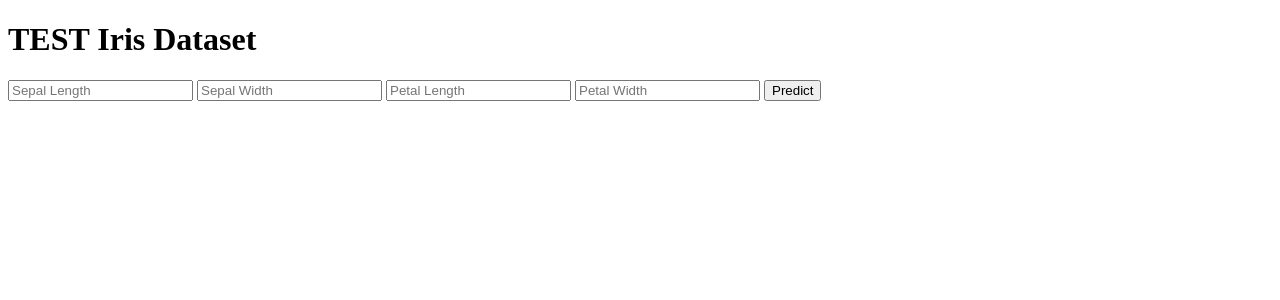
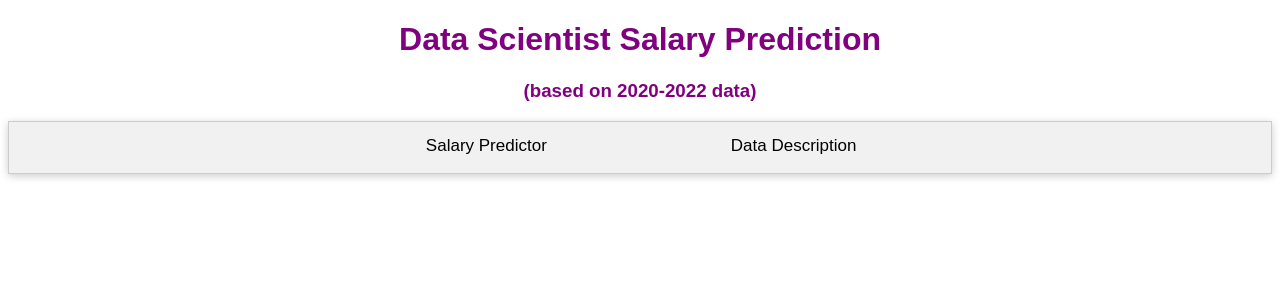
Before and after one commit to alrisc/ads_final_project_aschmig, a Flask app: page / in a window 1280 px wide. Shown: the top 300 px of the page. Run offline with Flask 2, Linux system fonts and the light colour scheme; parts of the project's set-up code (start-up, migrations or seed data) failed here and were passed over.

Commit message:
final project first true push

```diff
--- a/templates/index.html
+++ b/templates/index.html
@@ -1,20 +1,122 @@
 <!DOCTYPE html>
 <html lang="en">
-<head>
+<head style="color:purple;">
     <meta charset="UTF-8">
     <meta http-equiv="X-UA-Compatible" content="IE=edge">
     <meta name="viewport" content="width=device-width, initial-scale=1.0">
-    <title>Document</title>
+    <title>Main Page</title>
+    <ul></ul>
+    <style>
+        h1 {text-align: center;}
+        h2 {text-align: center;}
+        h3 {text-align: center;}
 
+        body {font-family: Arial;color: purple;}
+
+        /* Style the tab */
+        .tab {
+            overflow: hidden;
+            border: 1px solid #ccc;
+            background-color: #f1f1f1;
+            box-shadow: 0 2px 8px 0 rgba(0, 0, 0, 0.2);
+            text-align:center; /*add this to center the buttons*/
+        }
+
+        /* Style the buttons inside the tab */
+        .tab button {
+            background-color: inherit;
+            /*float: left;*/ /*remove floats*/
+            border: none;
+            outline: none;
+            cursor: pointer;
+            padding: 14px 16px;
+            transition: 0.3s;
+            font-size: 17px;
+            width: 24%;
+            border-bottom: 3px solid transparent;/*Add this to prevent flickering/jumping*/
+            text-align:justify; /*add this to center the buttons*/
+        }
+
+        /* Change background color of buttons on hover */
+        .tab button:hover {
+            background-color: #ddd;
+            text-align:justify; /*add this to center the buttons*/
+        }
+
+        /* Create an active/current tablink class */
+        .tab button.active {
+            background-color: #ccc;
+            text-align:justify; /*add this to center the buttons*/
+        }
+
+        /* Style the tab content */
+        .tabcontent {
+            display: none;
+            padding: 6px 12px;
+            border: 1px solid #ccc;
+            border-top: none;
+            text-align:center; /*add this to center the buttons*/
+        }
+
+    </style>
 </head>
-<body>
-    <h1>TEST Iris Dataset</h1>
+
+<body style="color:purple;">
+
+    <h1>Data Scientist Salary Prediction</h1>
+    <h3>(based on 2020-2022 data)</h3>
+
+    <div class="tab" style="text-align:center;">
+        <button class="tablinks" onclick="openTab(event, 'Prediction')" style="text-align: center;">Salary Predictor</button>
+        <button class="tablinks" onclick="openTab(event, 'Data_recap')" style="text-align: center;">Data Description</button>
+    </div>
+
+    <div id="Prediction" class="tabcontent">
         <form action="{{ url_for('predict') }}" method="post">
-        <input type = "text" name="Sepal Length" placeholder="Sepal Length" required="required">
-        <input type = "text" name="Sepal Width" placeholder="Sepal Width" required="required">
-        <input type = "text" name="Petal Length" placeholder="Petal Length" required="required">
-        <input type = "text" name="Petal Width" placeholder="Petal Width" required="required">
-
+            <p>Please select your level of experience:</p>
+            <div>
+                <input type="radio" id="entry_level" name="experience_level" value="EN">
+                <label for="entry_level">Entry</label><br>
+                <input type="radio" id="middle_level" name="experience_level" value="MI">
+                <label for="middle_level">Middle</label><br>
+                <input type="radio" id="senior_level" name="experience_level" value="SE">
+                <label for="senior_level">Senior</label>
+                <input type="radio" id="executive_level" name="experience_level" value="EX">
+                <label for="executive_level">Executive</label>
+            </div>
+            <br/>
+            <p>Please select your level of employment:</p>
+            <div>
+                <input type="radio" id="part_time" name="employment_type" value="PT">
+                <label for="part_time">Part-time</label><br>
+                <input type="radio" id="full_time" name="employment_type" value="FT">
+                <label for="full_time">Full-time</label><br>
+                <input type="radio" id="contract" name="employment_type" value="CT">
+                <label for="contract">Contract</label>
+                <input type="radio" id="freelance" name="employment_type" value="FL">
+                <label for="freelance">Freelance</label>
+            </div>
+            <br/>
+            <p>Please select your preference of remote work:</p>
+            <div>
+                <input type="radio" id="no_remote" name="remote_ratio" value="0">
+                <label for="no_remote">No Remote (Less than 20% Remote Work)</label><br>
+                <input type="radio" id="partial_remote" name="remote_ratio" value="50">
+                <label for="partial_remote">Partial Remote (Approx. 50% Remove Work)</label><br>
+                <input type="radio" id="fully_remote" name="remote_ratio" value="100">
+                <label for="fully_remote">Fully Remote (More than 80% Remote Work)</label>
+            </div>
+            <br/>
+            <p>Please select the company size:</p>
+            <div>
+                <input type="radio" id="small" name="company_size" value="S">
+                <label for="small">Small Company (less than 50 employees)</label><br>
+                <input type="radio" id="medium" name="company_size" value="M">
+                <label for="medium">Medium Company (between 50 and 250 employees)</label><br>
+                <input type="radio" id="large" name="company_size" value="L">
+                <label for="large">Large Company (greater than 250 employees)</label>
+            </div>
+            <br/>
             <button type="submit" class="btn btn-primary btn-block btn-large">
                 Predict
             </button>
@@ -25,5 +127,34 @@
             {{Predictions}}
 
         </form>
+    </div>
+
+    <div id="Data_recap" class="tabcontent">
+        <p>
+            The data present here is based off salary data scraped from https://salaries.ai-jobs.net by Ruchi Bhatia who assembled it into a dataframe on kaggle.com (https://www.kaggle.com/datasets/ruchi798/data-science-job-salaries).
+        </p>
+        <p>
+            The dataset originally contained 10 attributes as well as the target value of salary_in_usd.  Only the four attributes were retained as the rest had reason for bias either due to time series or geolocation.
+        </p>
+        <p>
+            Experience Level is the experience that you believe you yourself would categorize your own experience as in your prediction.  If you're not yet a Data Scientist, you would select entry_level.  If you are already a Data Scientist, then
+        </p>
+    </div>
+
+    <script style="color: purple;">
+        function openTab(evt, tabName) {
+            var i, tabcontent, tablinks;
+            tabcontent = document.getElementsByClassName("tabcontent");
+            for (i = 0; i < tabcontent.length; i++) {
+                tabcontent[i].style.display = "none";
+            }
+            tablinks = document.getElementsByClassName("tablinks");
+            for (i = 0; i < tablinks.length; i++) {
+                tablinks[i].className = tablinks[i].className.replace(" active", "");
+            }
+            document.getElementById(tabName).style.display = "block";
+            evt.currentTarget.className += " active";
+        }
+    </script>
 </body>
 </html>
```
Also changed, not shown: model.py (+85 -31 lines), model_test.py (added), templates/data_presentation.html (added), 1 other file. Lines whose indentation alone changed are shown as unchanged.
